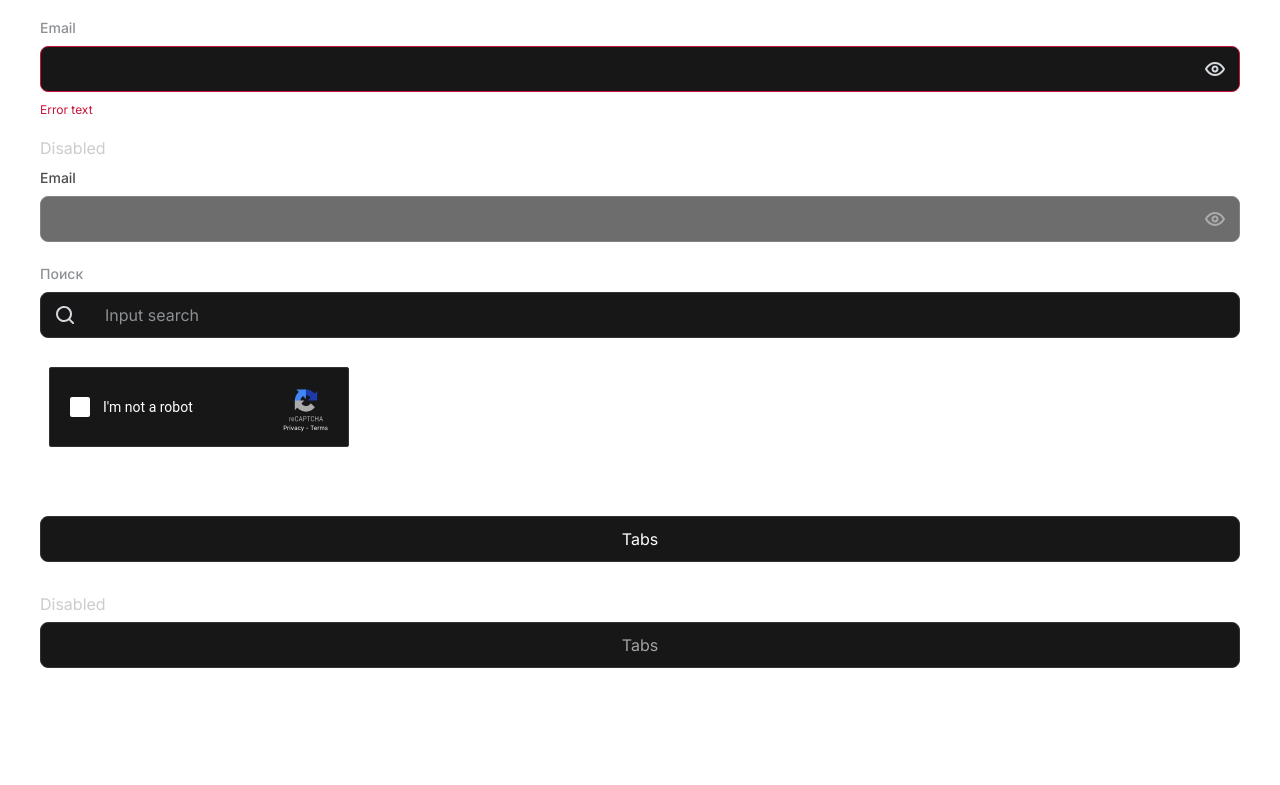
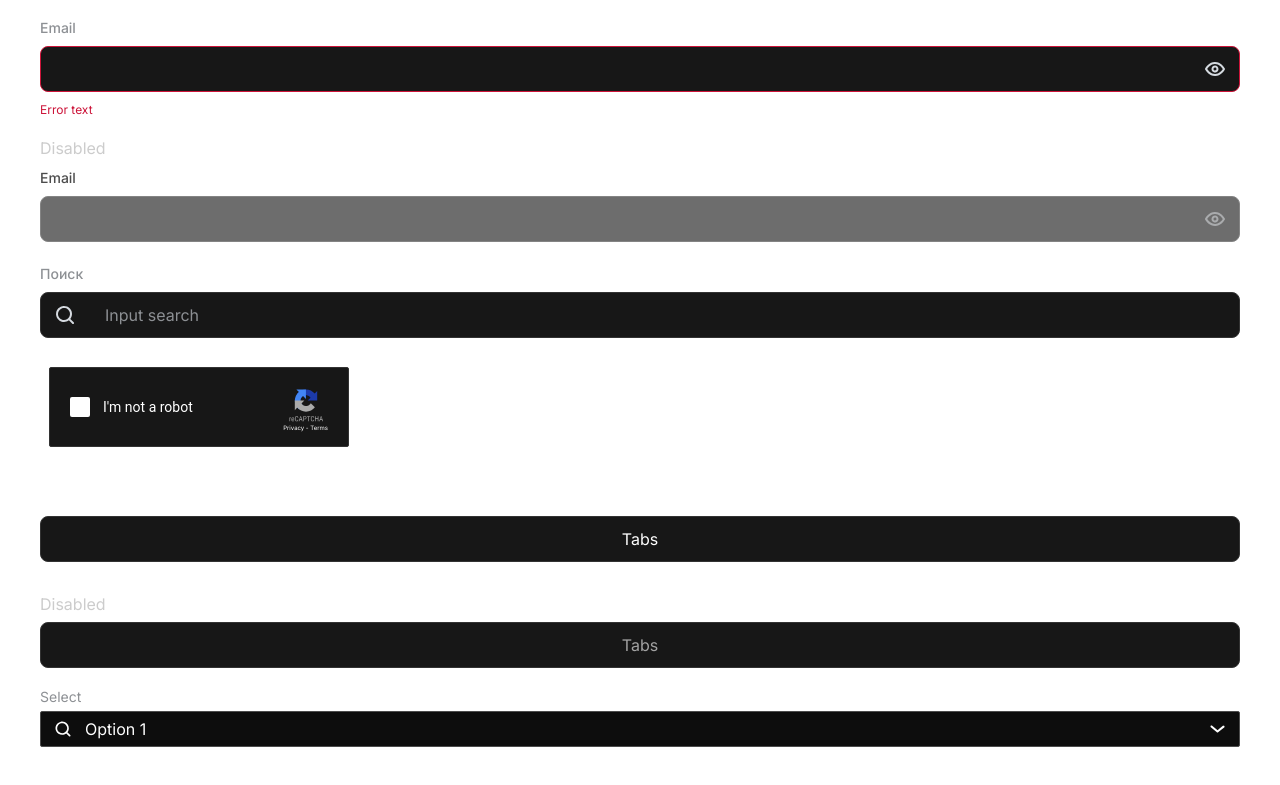
Before and after one commit to redfoxes8/inctagram, a Next.js app: page / in a window 1280 px wide. Shown: the part 542-1327 px from the top of the page. Before the commit the page ends 1250 px from the top, so only its background shows below. Built offline with nearby package versions, Linux system fonts and the light colour scheme.

Commit message:
IN-35 feat: create SelectBox component

```diff
--- a/src/app/page.tsx
+++ b/src/app/page.tsx
@@ -8,6 +8,8 @@ import { Input } from "@/shared/ui/Input"
 import { Recaptcha, RecaptchaStatus } from "@/shared/ui/Recaptcha"
 import { Tabs } from "@/shared/ui/Tabs"
 import { useState } from "react"
+import { SelectOption } from "@/shared/ui/SelectBox/SelectBox.types"
+import { SelectBox } from "@/shared/ui/SelectBox"
 
 const mockFetch = () => {
   return new Promise((resolve, reject) => {
@@ -26,6 +28,15 @@ const mockFetch = () => {
 }
 
 export default function Home() {
+  const [selectValue, setSelectValue] = useState("1")
+
+  const options: SelectOption[] = [
+    { value: "1", label: "Option 1", icon: "search-outline" },
+    { value: "2", label: "Option 2", icon: "settings-outline" },
+    { value: "3", label: "Option 3", icon: "person-outline" },
+    { value: "4", label: "Option 4", icon: "home" },
+  ]
+
   const [recaptchaStatus, setRecaptchaStatus] = useState<RecaptchaStatus>("default")
 
   const handleChange = async () => {
@@ -110,6 +121,15 @@ export default function Home() {
         </div>
       </div>
       {/**/}
+
+      {/* SelectBox */}
+      <SelectBox
+        label="Select"
+        value={selectValue}
+        onChange={setSelectValue}
+        options={options}
+        placeholder="Choose option"
+      />
     </div>
   )
 }
--- /dev/null
+++ b/src/shared/ui/SelectBox/SelectBox.module.css
@@ -0,0 +1,140 @@
+.wrapper {
+  --select-width: 180px;
+  --select-height: 36px;
+
+  display: inline-flex;
+  flex-direction: column;
+  gap: 4px;
+  font-size: 14px;
+}
+
+.label {
+  font-size: 14px;
+  display: block;
+  color: var(--light-900);
+  padding-bottom: 2px;
+}
+
+.trigger {
+  all: unset;
+  box-sizing: border-box;
+  min-width: var(--select-width);
+  height: var(--select-height);
+  padding: 6px 42px 6px 12px;
+  display: inline-flex;
+  align-items: center;
+  border: 1px solid var(--dark-100);
+  border-radius: 2px;
+  background: var(--dark-700);
+  color: var(--light-100);
+
+  /* font-size: 14px; */
+  cursor: pointer;
+  position: relative;
+  font-size: 16px;
+}
+
+.trigger:not([data-disabled]):hover {
+  background: var(--dark-500);
+  border-color: var(--dark-100);
+}
+
+.trigger[data-state="open"] {
+  background: var(--dark-700);
+  border-color: var(--light-100);
+}
+
+.trigger:focus-visible {
+  outline: 2px solid var(--accent-500);
+}
+
+.trigger[data-disabled],
+.trigger[aria-disabled="true"] {
+  cursor: not-allowed;
+  color: var(--dark-100);
+  border-color: var(--dark-500);
+  background: var(--dark-700);
+}
+
+.imageIcon {
+  display: block;
+  width: 20px;
+  height: 20px;
+  object-fit: contain;
+}
+
+.itemInner {
+  display: flex;
+  align-items: center;
+  gap: 8px;
+}
+
+.iconLeft {
+  width: 20px;
+  height: 20px;
+  display: inline-flex;
+  pointer-events: none;
+  margin-right: 12px;
+}
+
+.icon {
+  position: absolute;
+  width: 24px;
+  height: 24px;
+  right: 10px;
+  display: inline-flex;
+  pointer-events: none;
+}
+
+.icon svg {
+  transition: transform 0.15s ease;
+}
+
+/* Переворачивает стрелку на 180° когда открывается селект. */
+.trigger[data-state="open"] .icon svg {
+  transform: rotate(180deg);
+}
+
+/* Добавлен скролл, если опций больше трёх */
+.viewport {
+  max-height: calc(var(--select-height, 36px) * 3);
+  overflow-y: auto;
+}
+
+.content {
+  background: var(--dark-500);
+  border: 1px solid var(--light-300);
+  min-width: var(--radix-select-trigger-width); /* Эту переменную динамически создает Radix. */
+  overflow: hidden;
+  z-index: 20;
+}
+
+.item {
+  font-size: 16px;
+  min-height: var(--select-height, 36px);
+  height: auto;
+  padding: 8px 12px;
+  cursor: pointer;
+  color: var(--light-100);
+  display: flex;
+  align-items: center;
+  border: none;
+  outline: none;
+}
+
+.item:focus {
+  background: var(--dark-300);
+}
+
+.item[data-highlighted] {
+  background: var(--dark-300);
+}
+
+.item[data-state="checked"] {
+  color: var(--accent-300);
+}
+
+.item[data-disabled] {
+  color: var(--dark-300);
+  cursor: not-allowed;
+}
--- /dev/null
+++ b/src/shared/ui/SelectBox/SelectBox.tsx
@@ -0,0 +1,80 @@
+"use client"
+
+import Image from "next/image"
+import * as Select from "@radix-ui/react-select"
+import { useId, type CSSProperties } from "react"
+import s from "./SelectBox.module.css"
+import { Props, SelectOption } from "./SelectBox.types"
+import { Icon } from "@/shared/ui/Icon"
+
+export const SelectBox = (props: Props) => {
+  const { value, label, options, disabled, placeholder, onChange, width, height, ...rest } = props
+  const selected = options.find((o) => o.value === value)
+  const id = useId()
+
+  const renderOptionVisual = (option?: SelectOption) => {
+    if (!option) return null
+
+    if (option.imageSrc) {
+      return (
+        <span className={s.iconLeft}>
+          <Image src={option.imageSrc} alt="" width={20} height={20} className={s.imageIcon} aria-hidden="true" />
+        </span>
+      )
+    }
+
+    if (option.icon) {
+      return (
+        <span className={s.iconLeft}>
+          <Icon name={option.icon} width={20} height={20} />
+        </span>
+      )
+    }
+
+    return null
+  }
+
+  return (
+    <div className={s.wrapper}>
+      {label && (
+        <label htmlFor={id} className={s.label}>
+          {label}
+        </label>
+      )}
+
+      <Select.Root {...rest} value={value} onValueChange={onChange} disabled={disabled}>
+        <Select.Trigger
+          id={id}
+          className={s.trigger}
+          style={
+            {
+              "--select-width": width,
+              "--select-height": height,
+            } as CSSProperties
+          }
+          aria-label={label || placeholder || ""}
+        >
+          {renderOptionVisual(selected)}
+
+          <Select.Value placeholder={placeholder} />
+
+          <Select.Icon className={s.icon}>
+            <Icon name="arrow-ios-Down-outline" />
+          </Select.Icon>
+        </Select.Trigger>
+
+        <Select.Portal>
+          <Select.Content className={s.content} sideOffset={-1} position="popper">
+            <Select.Viewport className={s.viewport}>
+              {options.map((option) => (
+                <Select.Item key={option.value} value={option.value} className={s.item}>
+                  <Select.ItemText>{option.label}</Select.ItemText>
+                </Select.Item>
+              ))}
+            </Select.Viewport>
+          </Select.Content>
+        </Select.Portal>
+      </Select.Root>
+    </div>
+  )
+}
--- /dev/null
+++ b/src/shared/ui/SelectBox/index.ts
@@ -0,0 +1 @@
+export { SelectBox } from "./SelectBox"
```
Also changed, not shown: src/shared/ui/SelectBox/SelectBox.types.ts (added, +21 -0 lines), 1 other file (tests, documents, lock files or other folders).
